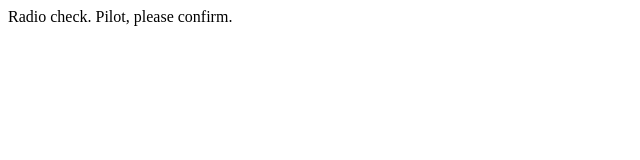
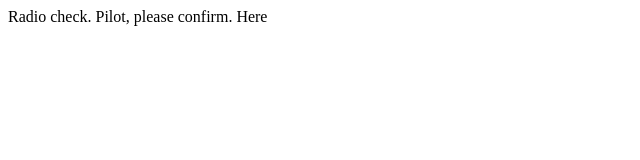
Before and after one commit to ianmottert/Communication-Log, a plain HTML site: page index.html in a window 1280 px wide. Shown: the full height of the page, 0-640 px from the left. Drawn offline with Linux system fonts and the light colour scheme.

Commit message:
added here on second line.

```diff
--- a/index.html
+++ b/index.html
@@ -1,5 +1,7 @@
 <html>
    <body>
-      <p>Radio check. Pilot, please confirm.</p>
+      <p>Radio check. Pilot, please confirm.
+         Here
+      </p>
    </body>
 </html>
```
